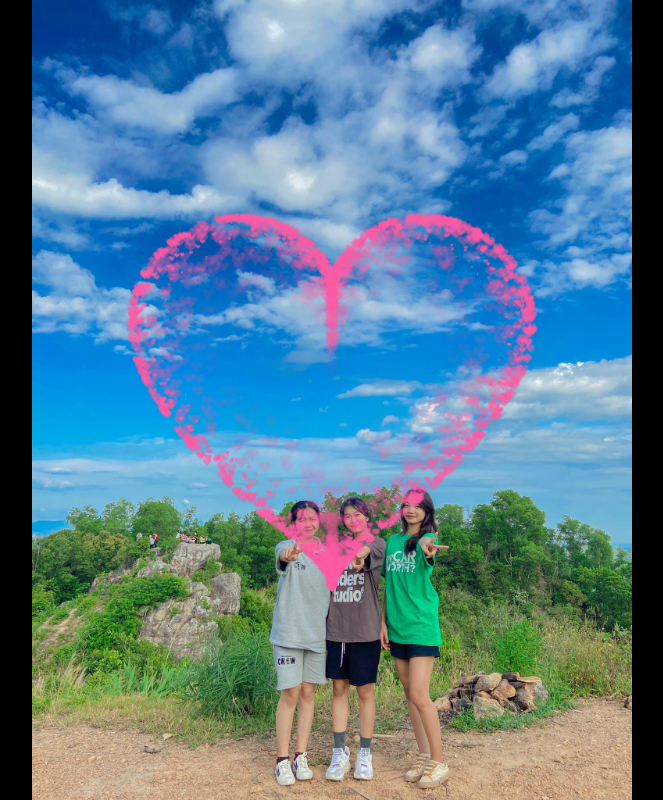
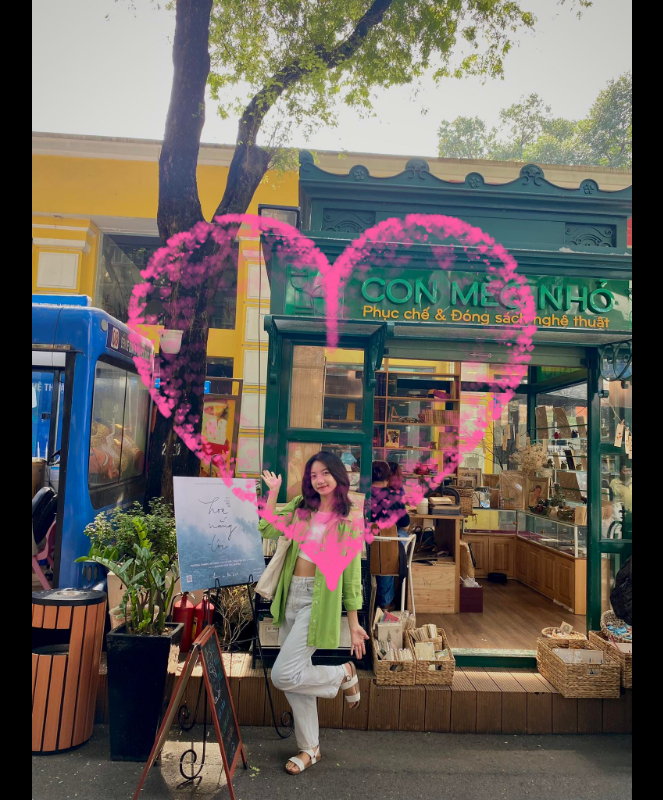
Before and after one commit to vn-lam-3691/big-heart, a plain HTML site: page index.html in a window 1280 px wide. Shown: the whole page, without its empty margins (308-971 px from the left). Drawn offline with Linux system fonts and the light colour scheme.

Commit message:
change picture

```diff
--- a/index.html
+++ b/index.html
@@ -19,7 +19,7 @@
       display: flex;
       justify-content: center;
       align-items: center;
-        background-image: url(./assets/img/314466848_1799478327077509_8010517119654339565_n.jpg);
+        background-image: url(./assets/img/314414762_5902935863097168_7056880602432535538_n.jpg);
         background-position: center;
         background-repeat: no-repeat;
         background-size: contain;
```
Also changed, not shown: assets/img/314414762_5902935863097168_7056880602432535538_n.jpg (added).
